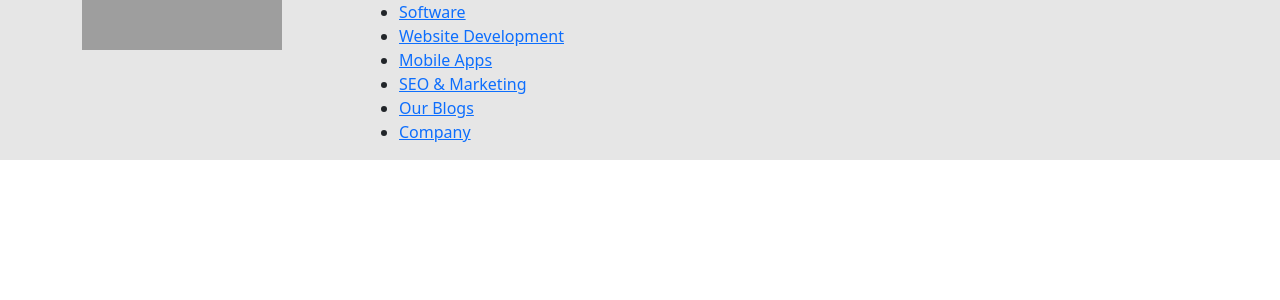
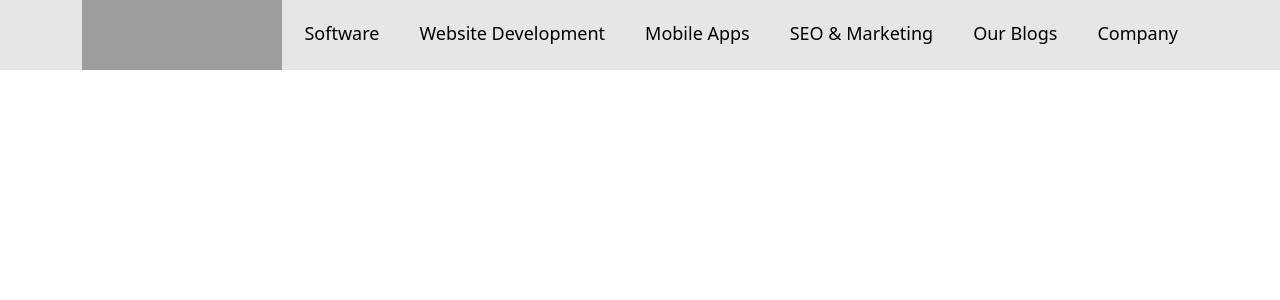
Before and after one commit to TigerRanger/css-mega-menu, a PHP site: page / in a window 1280 px wide. Shown: the top 300 px of the page. Run offline with PHP 8.4, Linux system fonts and the light colour scheme; grey boxes are pictures that could not be loaded.

Commit message:
first layer

```diff
--- a/css/menu.css
+++ b/css/menu.css
@@ -1,3 +1,25 @@
 .main_header {
 	background: #e6e6e6;
 }
+
+
+ul#menu-main-menu {
+    list-style: none;
+    margin: 0;
+    padding: 10px 0 0;
+    display: flex;
+    align-items: center;
+    justify-content: flex-end;
+    min-height: 30px;
+  }
+
+  #menu-main-menu a {
+    display: block;
+    padding: 10px 20px;
+    position: relative;
+    font-size: 18px;
+    text-align: center;
+    white-space: nowrap;
+    text-decoration: none;
+    color: black;
+  }
--- a/index.php
+++ b/index.php
@@ -17,7 +17,7 @@
 
                 <div class="col-md-3">
 						 <a href="#" class="logo" rel="home" itemprop="url">
-                            <img src="./images/Hikvision-Logo.svg" width=200px height=50px alt="Hikvision" />
+                            <img src="./images/Hikvision-Logo.svg" width=200px height=70px alt="Hikvision" />
                         </a>
                 </div>
 
```
